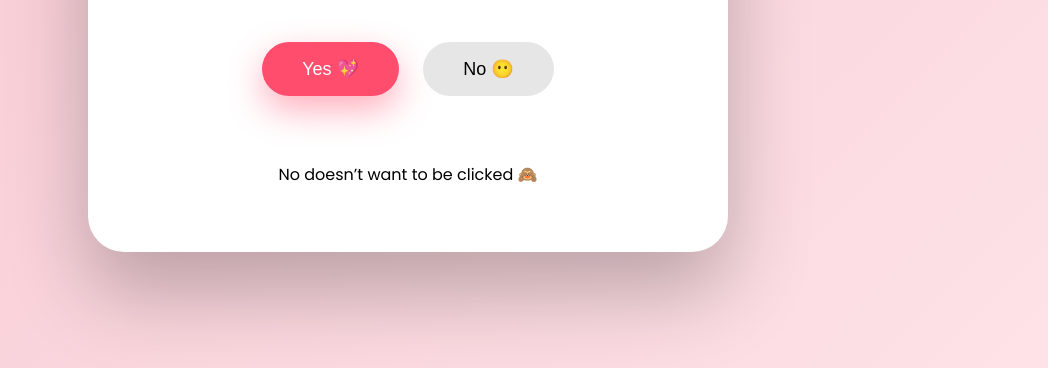
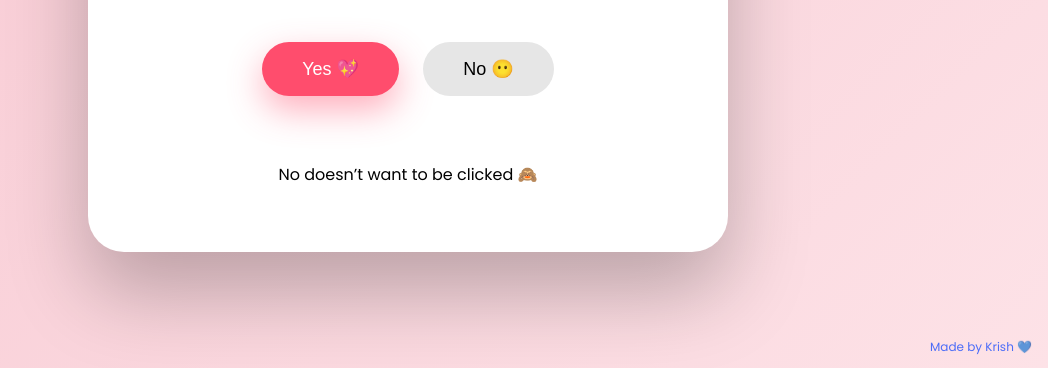
Before and after one commit to Krish9220/My-Valentine-Web, a plain HTML site: page index.html in a window 1280 px wide. Shown: the part 432-800 px from the top of the page, without its empty margins (232-1280 px from the left). Drawn offline with Linux system fonts and the light colour scheme.

Commit message:
Added Made by Krish credit

```diff
--- a/index.html
+++ b/index.html
@@ -35,5 +35,8 @@
   <audio id="music" src="music.mp3"></audio>
 
   <script src="script.js"></script>
+
+  <div class="credit">Made by Krish 💙</div>
+
 </body>
 </html>
--- a/style.css
+++ b/style.css
@@ -13,6 +13,18 @@ body {
   font-family: 'Poppins', sans-serif;
   overflow: hidden;
 }
+
+.credit {
+  position: fixed;
+  bottom: 12px;
+  right: 16px;
+  font-family: 'Poppins', sans-serif;
+  font-size: 12px;
+  color: rgba(0, 60, 255, 0.7);
+  z-index: 999;
+  pointer-events: none;
+}
+
 
 /* CARD */
 .card {
```
